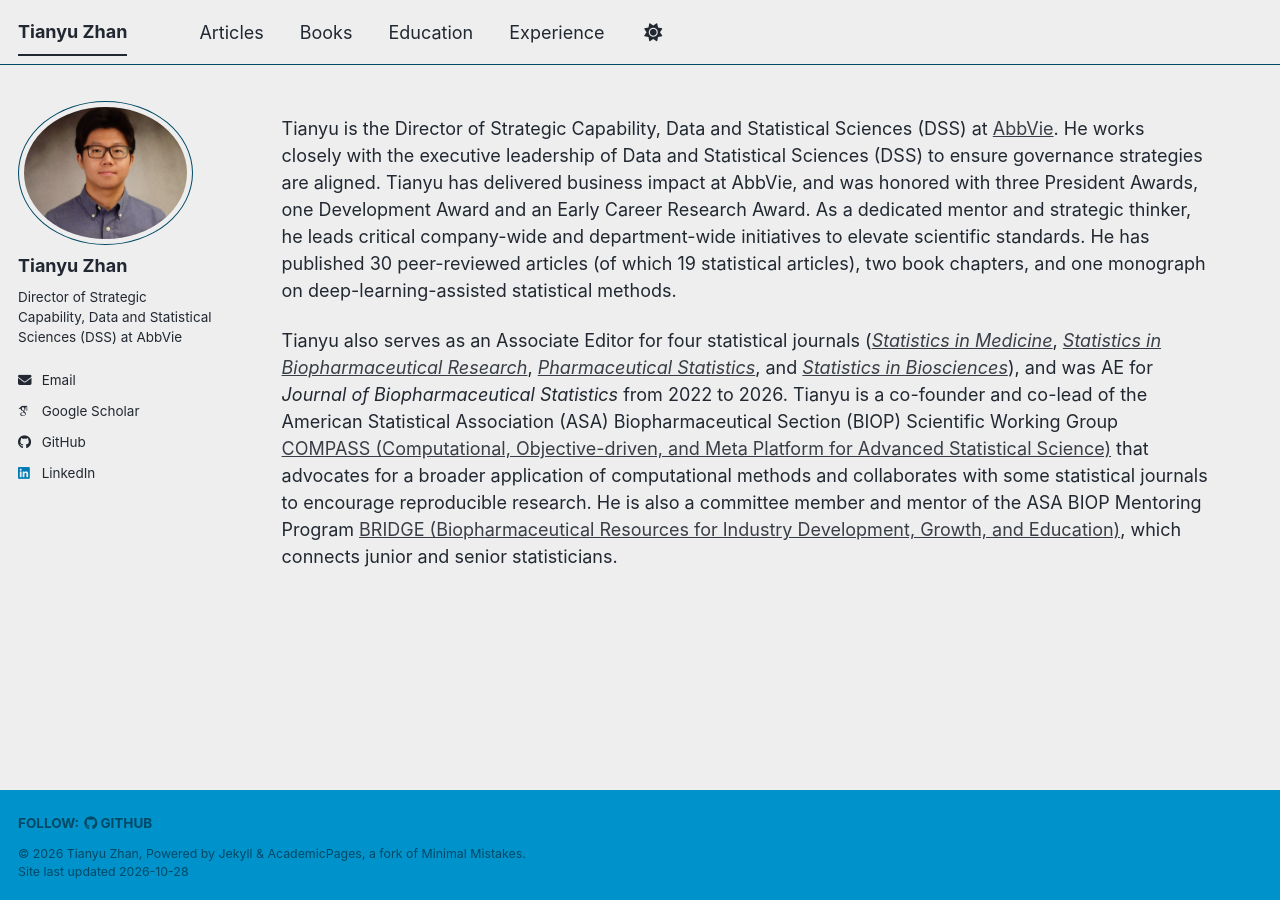
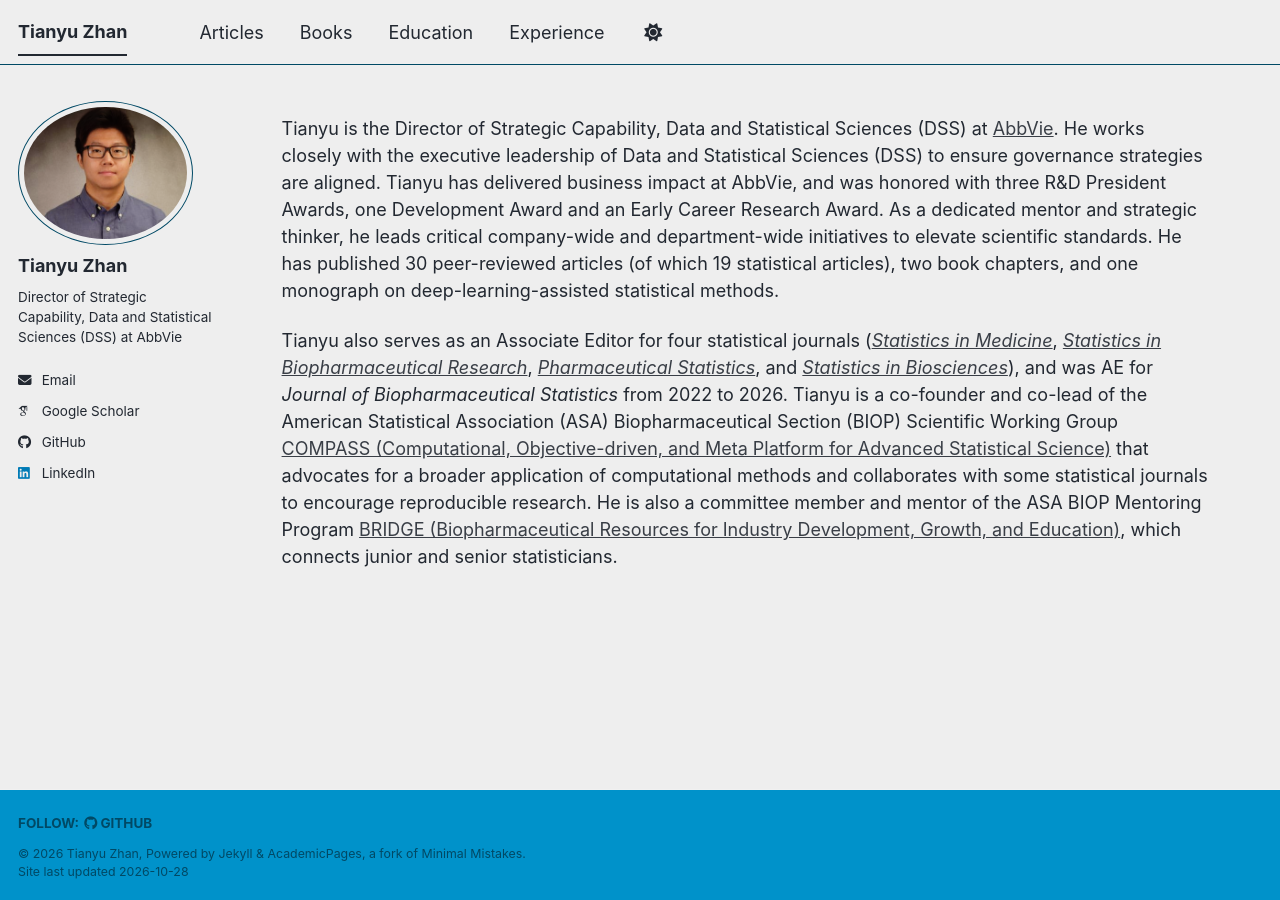
Before and after one commit to tian-yu-zhan/tian-yu-zhan.github.io, a Jekyll site: the page built from _pages/about.md, in a window 1280 px wide. Built offline with Jekyll 4.4.1, drawn with Linux system fonts in a browser that asks for light colours; some web fonts are replaced; a script bundle is joined from its source files by our own code; library files that are not in the unit come from our copies.

Commit message:
Update about.md

```diff
--- a/_pages/about.md
+++ b/_pages/about.md
@@ -7,6 +7,6 @@
   - /about.html
 ---
 
-Tianyu is the Director of Strategic Capability, Data and Statistical Sciences (DSS) at [AbbVie](https://www.abbvie.com/). He works closely with the executive leadership of Data and Statistical Sciences (DSS) to ensure governance strategies are aligned. Tianyu has delivered business impact at AbbVie, and was honored with three President Awards, one Development Award and an Early Career Research Award. As a dedicated mentor and strategic thinker, he leads critical company-wide and department-wide initiatives to elevate scientific standards. He has published 30 peer-reviewed articles (of which 19 statistical articles), two book chapters, and one monograph on deep-learning-assisted statistical methods.
+Tianyu is the Director of Strategic Capability, Data and Statistical Sciences (DSS) at [AbbVie](https://www.abbvie.com/). He works closely with the executive leadership of Data and Statistical Sciences (DSS) to ensure governance strategies are aligned. Tianyu has delivered business impact at AbbVie, and was honored with three R&D President Awards, one Development Award and an Early Career Research Award. As a dedicated mentor and strategic thinker, he leads critical company-wide and department-wide initiatives to elevate scientific standards. He has published 30 peer-reviewed articles (of which 19 statistical articles), two book chapters, and one monograph on deep-learning-assisted statistical methods.
 
 Tianyu also serves as an Associate Editor for four statistical journals ([<i>Statistics in Medicine</i>](https://onlinelibrary.wiley.com/page/journal/10970258/homepage/editorialboard.html), [<i>Statistics in Biopharmaceutical Research</i>](https://www.tandfonline.com/journals/usbr20/about-this-journal#editorial-board), [<i>Pharmaceutical Statistics</i>](https://onlinelibrary.wiley.com/page/journal/15391612/homepage/editorialboard.html), and [<i>Statistics in Biosciences</i>](https://link.springer.com/journal/12561/editorial-board)), and was AE for <i>Journal of Biopharmaceutical Statistics</i> from 2022 to 2026. Tianyu is a co-founder and co-lead of the American Statistical Association (ASA) Biopharmaceutical Section (BIOP) Scientific Working Group [COMPASS (Computational, Objective-driven, and Meta Platform for Advanced Statistical Science)](https://asa-biop-compass.github.io/) that advocates for a broader application of computational methods and collaborates with some statistical journals to encourage reproducible research. He is also a committee member and mentor of the ASA BIOP Mentoring Program [BRIDGE (Biopharmaceutical Resources for Industry Development, Growth, and Education)](https://bridgebiop.github.io/), which connects junior and senior statisticians.
```
